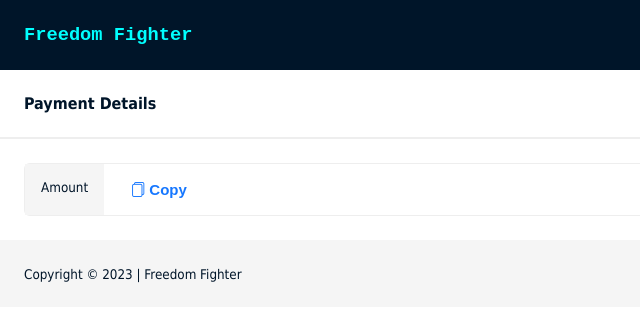
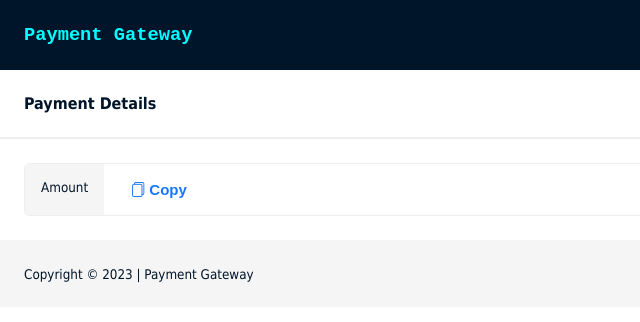
Before and after one commit to fighterfreedom/payment, a plain HTML site: page index.html in a window 1280 px wide. Shown: the full height of the page, 0-640 px from the left. Drawn offline with nearby package versions, Linux system fonts and the light colour scheme.

Commit message:
Add files via upload

```diff
--- a/index.html
+++ b/index.html
@@ -9,7 +9,7 @@
 </head>
 <body>
     <header class="container">
-        <h3>Freedom Fighter</h3>
+        <h3>Payment Gateway</h3>
     </header>
 
     <section class="container">
@@ -46,7 +46,7 @@
     </section>
 
     <footer class="container">
-        <small>Copyright &copy; 2023 | Freedom Fighter</small>
+        <small>Copyright &copy; 2023 | Payment Gateway</small>
     </footer>
 </body>
 </html>
```
Also changed, not shown: admin-panel-0258.html (+1 -1 lines).
